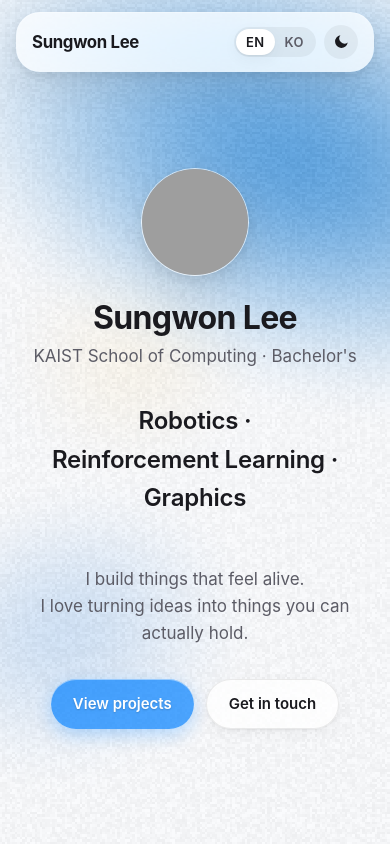
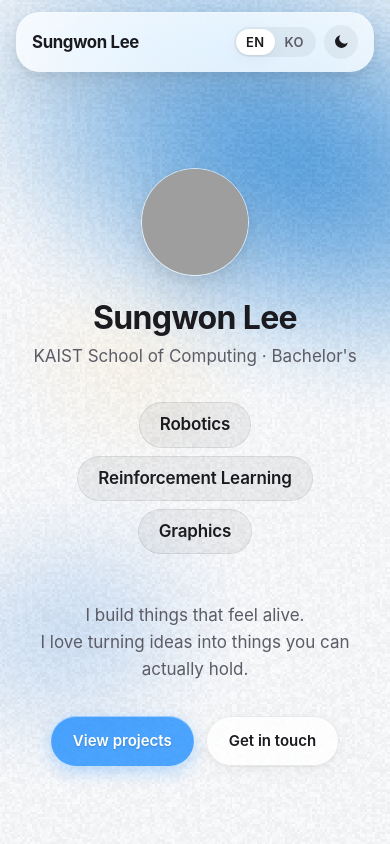
Before and after one commit to sungwon1ee/sungwon1ee.github.io, a React (Vite) app: page / in a window 390 px wide. Shown: the top 844 px of the page. Built offline with nearby package versions, Linux system fonts and the light colour scheme; grey boxes are pictures that could not be loaded.

Commit message:
Turn hero pillars into chip badges instead of separator-joined text
Center-aligned text with " · " separators produced an orphaned dot at
line-wrap points on mobile. Chips wrap as self-contained units instead,
and reuse the site's existing tag/chip visual language.

```diff
--- a/src/sections/Hero.css
+++ b/src/sections/Hero.css
@@ -40,12 +40,20 @@
 /* --- pillars --- */
 .hero__pillars {
   margin-top: var(--sp-6);
-  font-size: var(--fs-h2);
+  display: flex;
+  flex-wrap: wrap;
+  justify-content: center;
+  gap: var(--sp-2) var(--sp-3);
+}
+.hero__pillar {
+  padding: 8px 20px;
+  border-radius: var(--r-pill);
+  background: var(--chip-bg);
+  border: 1px solid var(--hairline);
+  font-size: var(--fs-body);
   font-weight: var(--fw-semibold);
   color: var(--text);
   letter-spacing: -0.01em;
-}
-.hero__pillar {
   white-space: nowrap;
 }
 
--- a/src/sections/Hero.tsx
+++ b/src/sections/Hero.tsx
@@ -23,14 +23,13 @@
         </div>
 
         {/* Pillars — the "how": Robotics · RL · Graphics */}
-        <p className="hero__pillars reveal" style={{ animationDelay: "120ms" }}>
-          {profile.pillars.map((p, i) => (
-            <span key={p.label}>
-              <span className="hero__pillar">{p.label}</span>
-              {i < profile.pillars.length - 1 && " · "}
+        <div className="hero__pillars reveal" style={{ animationDelay: "120ms" }}>
+          {profile.pillars.map((p) => (
+            <span key={p.label} className="hero__pillar">
+              {p.label}
             </span>
           ))}
-        </p>
+        </div>
 
         <p className="hero__desc reveal" style={{ animationDelay: "240ms" }}>
           {t(profile.intro)}
```
